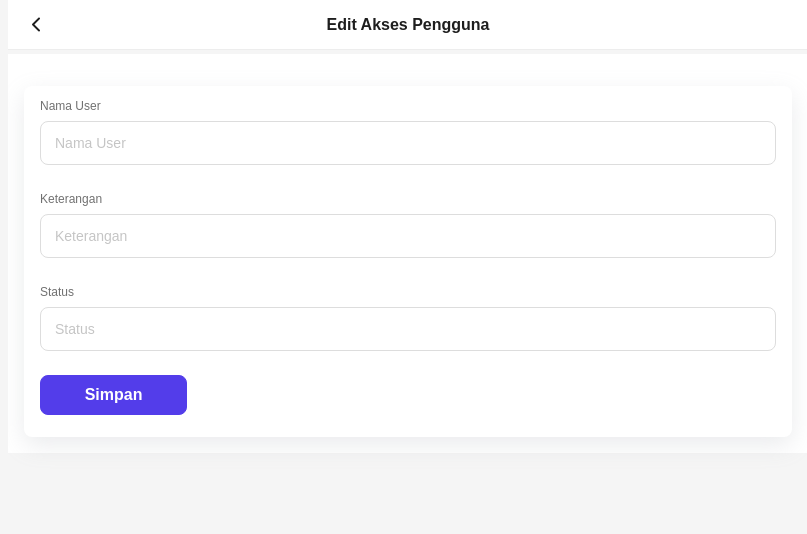
After one commit to protokoproject/apppay, a PHP site: the page made by menu/aksespengguna/edit.php in a window 1280 px wide. The commit adds this page. Shown: the top 534 px of the page, without its empty margins (232-1039 px from the left). Run offline with PHP 8.4, Linux system fonts and the light colour scheme; data that the repository does not hold is empty; some libraries are stand-ins or nearby versions; some web fonts are replaced.

Commit message:
Membuat edit dan delete aksespengguna

```diff
--- a/menu/aksespengguna/aksespengguna.php
+++ b/menu/aksespengguna/aksespengguna.php
@@ -271,11 +271,11 @@
                                         </div>
                                     </td>
                                     <td>
-                                        <a href="" class="btn btn-primary btn-sm">
+                                        <a href="edit.php?kd_sts_user=<?php echo $data['kd_sts_user']; ?>" class="btn btn-primary btn-sm">
                                             <i class="fa fa-pencil"></i>
                                         </a>
-                                        <a href="" class="btn btn-danger btn-sm"
-                                            onclick="">
+                                        <a href="delete.php?kd_sts_user=<?php echo $data['kd_sts_user']; ?>" class="btn btn-danger btn-sm"
+                                            onclick="return confirm('Apakah Anda Yakin Menghapus Data?')">
                                             <i class="fa fa-trash"></i>
                                         </a>
                                     </td>
--- /dev/null
+++ b/menu/aksespengguna/edit.php
@@ -0,0 +1,118 @@
+<?php
+include "../../conn/koneksi.php";
+
+$kd_sts_user = $_GET['kd_sts_user'];
+
+$sql = mysqli_query($koneksi,"SELECT * FROM tb_sts_user WHERE kd_sts_user = '$kd_sts_user'");
+$data = mysqli_fetch_array($sql);
+
+if (isset($_POST['simpan'])) {
+    $nmuser = $_POST['nmuser'];
+    $keterangan = $_POST['keterangan'];
+    $status = $_POST['status'];
+
+    if(empty($nmuser) || empty($keterangan) || empty($status)) {
+        echo "<script>alert('Nama User, Keterangan, dan Status harus diisi!');</script>";
+        echo "<script>window.history.back();</script>";
+        exit;
+    }
+
+    $query = "UPDATE tb_sts_user
+              SET nm_sts_user = '$nmuser' , ket_sts_user = '$keterangan' , st_sts_user = '$status'
+              WHERE kd_sts_user = '$kd_sts_user'";
+
+
+    if (mysqli_query($koneksi, $query)) {
+        echo "<script>alert('Data berhasil diubah!');</script>";
+        header("refresh:0, aksespengguna.php");
+    } else {
+        echo "<script>alert('Error: " . mysqli_error($koneksi) . "');</script>";
+        header("refresh:0, aksespengguna.php");
+    }
+}
+?>
+<!DOCTYPE html>
+<html lang="en">
+
+<head>
+    <meta charset="UTF-8">
+    <meta http-equiv="X-UA-Compatible" content="IE=edge">
+    <!-- Mobile Specific Metas -->
+    <meta name="viewport" content="width=device-width, initial-scale=1, maximum-scale=1, minimum-scale=1, viewport-fit=cover">
+    <title>Edit Akses Pengguna</title>
+    <!-- Favicon and Touch Icons  -->
+    <link rel="shortcut icon" href="../../images/logo.png" />
+    <link rel="apple-touch-icon-precomposed" href="../../images/logo.png" />
+    <!-- Font -->
+    <link rel="stylesheet" href="../../fonts/fonts.css" />
+    <!-- Icons -->
+    <link rel="stylesheet" href="../../fonts/icons-alipay.css">
+    <link rel="stylesheet" href="../../styles/bootstrap.css">
+    <link rel="stylesheet" href="../../styles/swiper-bundle.min.css">
+    <link rel="stylesheet" type="text/css" href="../../styles/styles.css" />
+    <link rel="manifest" href="../../_manifest.json" data-pwa-version="set_in_manifest_and_pwa_js">
+    <link rel="apple-touch-icon" sizes="192x192" href="../../app/icons/icon-192x192.png">
+    <link rel="stylesheet" href="https://cdnjs.cloudflare.com/ajax/libs/font-awesome/6.6.0/css/all.min.css">
+</head>
+
+<body class="bg_surface_color">
+    <!-- preloade -->
+    <div class="preload preload-container">
+        <div class="preload-logo">
+            <div class="spinner"></div>
+        </div>
+    </div>
+    <!-- /preload -->
+    <div class="header is-fixed">
+        <div class="tf-container">
+            <div class="tf-statusbar d-flex justify-content-center align-items-center">
+                <a href="#" class="back-btn"> <i class="icon-left"></i> </a>
+                <h3>Edit Akses Pengguna</h3>
+            </div>
+        </div>
+    </div>
+    <div id="app-wrap">
+        <div class="app-section st1 mt-1 mb-5 bg_white_color">
+            <div class="tf-container">
+                <div class="box-components mt-4">
+                    <form method="post">
+                        <div class="group-input">
+                            <label>Nama User</label>
+                            <input type="text" placeholder="Nama User" name="nmuser" value="<?php echo $data['nm_sts_user']; ?>">
+                        </div>
+                        <div class="group-input">
+                            <label>Keterangan</label>
+                            <input type="text" placeholder="Keterangan" name="keterangan" value="<?php echo $data['ket_sts_user']; ?>">
+                        </div>
+                        <div class="group-input">
+                            <label>Status</label>
+                            <input type="text" placeholder="Status" name="status" value="<?php echo $data['st_sts_user']; ?>">
+                        </div>
+                        <button type="submit" class="mb-3 tf-btn accent small" style="width: 20%;" name="simpan">Simpan</button>
+                    </form>
+                </div>
+            </div>
+        </div>
+    </div>
+    <div class="tf-panel up">
+        <div class="panel-box panel-up panel-filter-history">
+            <div class="header mb-1 is-fixed">
+                <div class="tf-container">
+                    <div class="tf-statusbar d-flex justify-content-center align-items-center">
+                        <a href="#" class="clear-panel"> <i class="icon-left"></i> </a>
+                        <h3>Filter</h3>
+                    </div>
+                </div>
+            </div>
+        </div>
+    </div>
+
+    <script type="text/javascript" src="../../javascript/jquery.min.js"></script>
+    <script type="text/javascript" src="../../javascript/bootstrap.min.js"></script>
+    <script type="text/javascript" src="../../javascript/swiper-bundle.min.js"></script>
+    <script type="text/javascript" src="../../javascript/swiper.js"></script>
+    <script type="text/javascript" src="../../javascript/main.js"></script>
+
+</body>
+
+</html>
```
Also changed, not shown: menu/aksespengguna/delete.php (added, +16 -0 lines).
